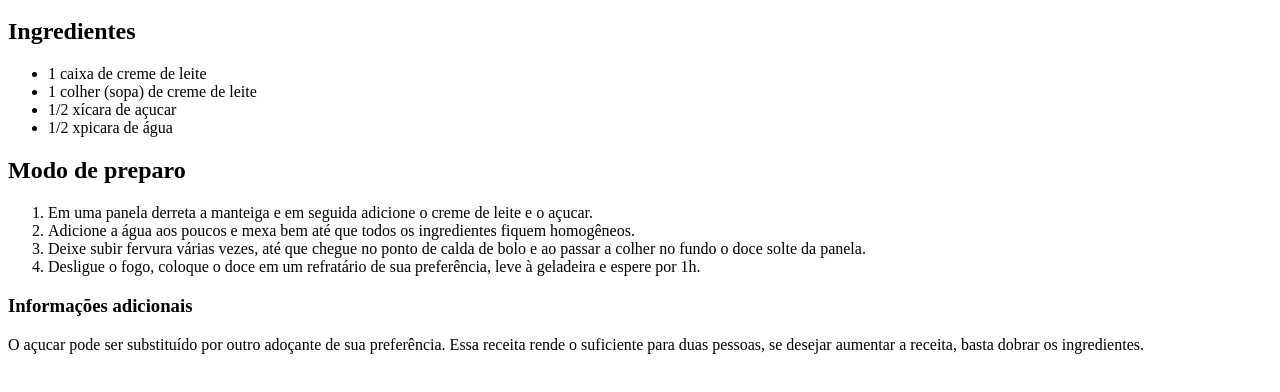
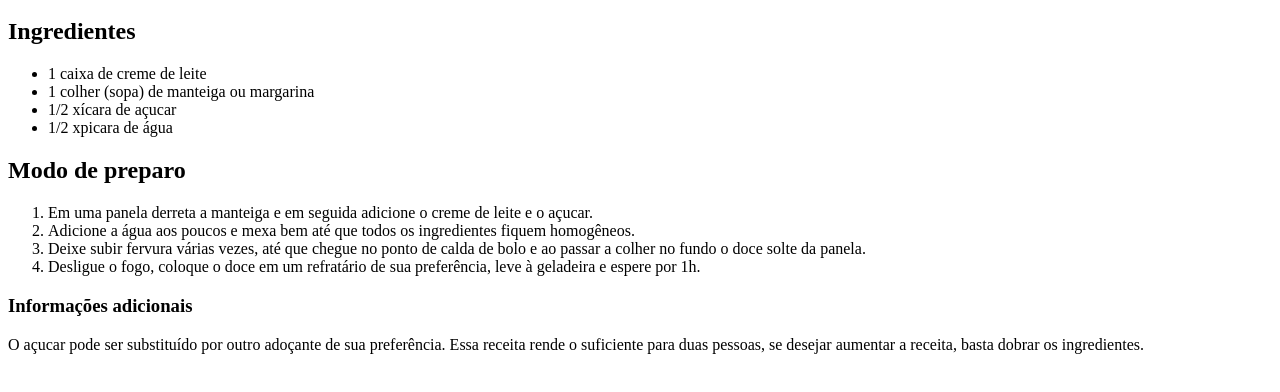
Before and after one commit to Lidia1000/Lidia1000git.github.io, a plain HTML site: page index.html in a window 1280 px wide. Shown: the part 48-440 px from the top of the page. Drawn offline with Linux system fonts and the light colour scheme.

Commit message:
Update index.html

```diff
--- a/index.html
+++ b/index.html
@@ -10,7 +10,7 @@
     </body>
     <ul>
         <li>1 caixa de creme de leite</li>
-        <li>1 colher (sopa) de creme de leite</li>
+        <li>1 colher (sopa) de manteiga ou margarina</li>
         <li>1/2 xícara de açucar</li>
         <li>1/2 xpicara de água</li>
     </ul>
```
